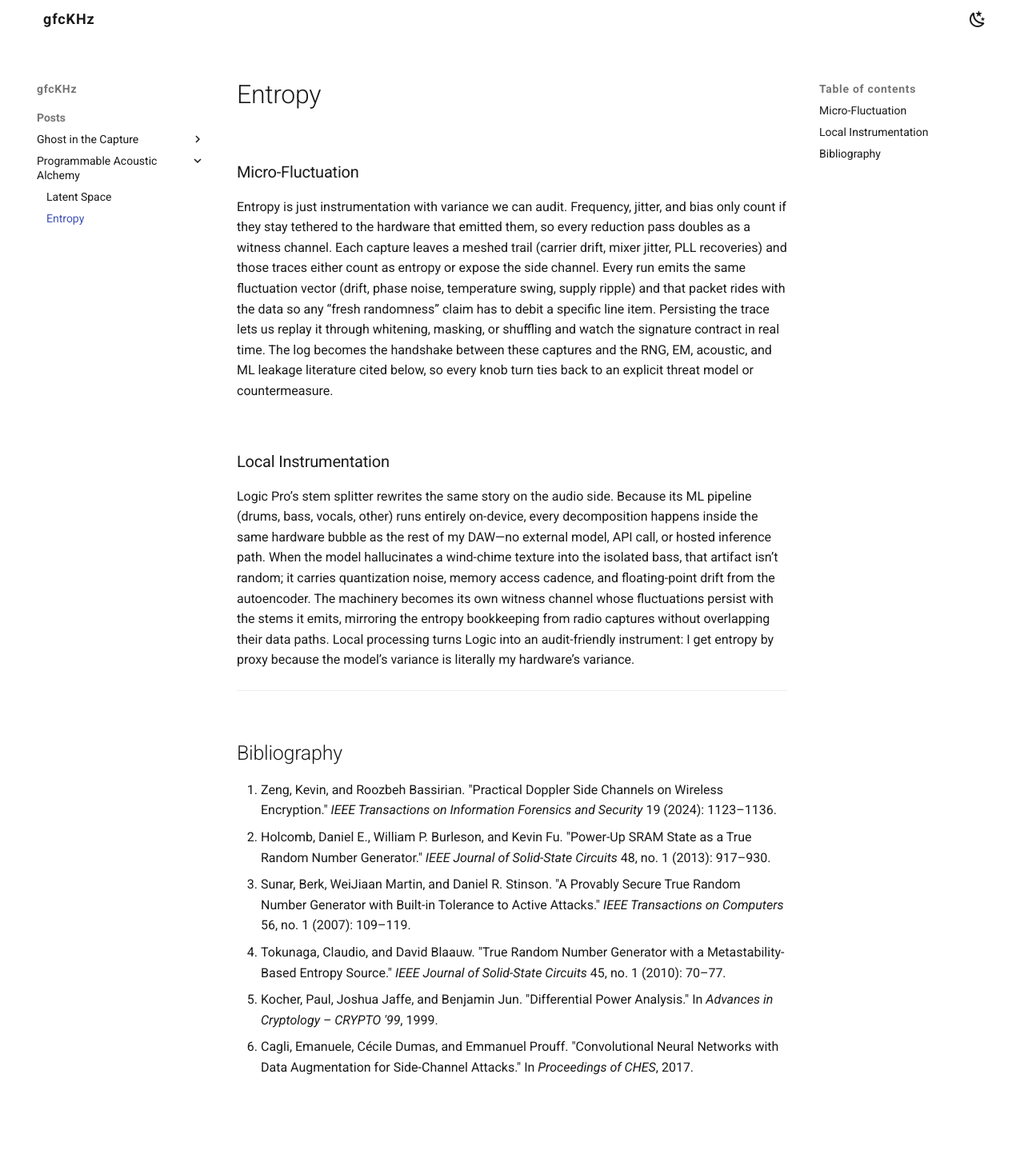
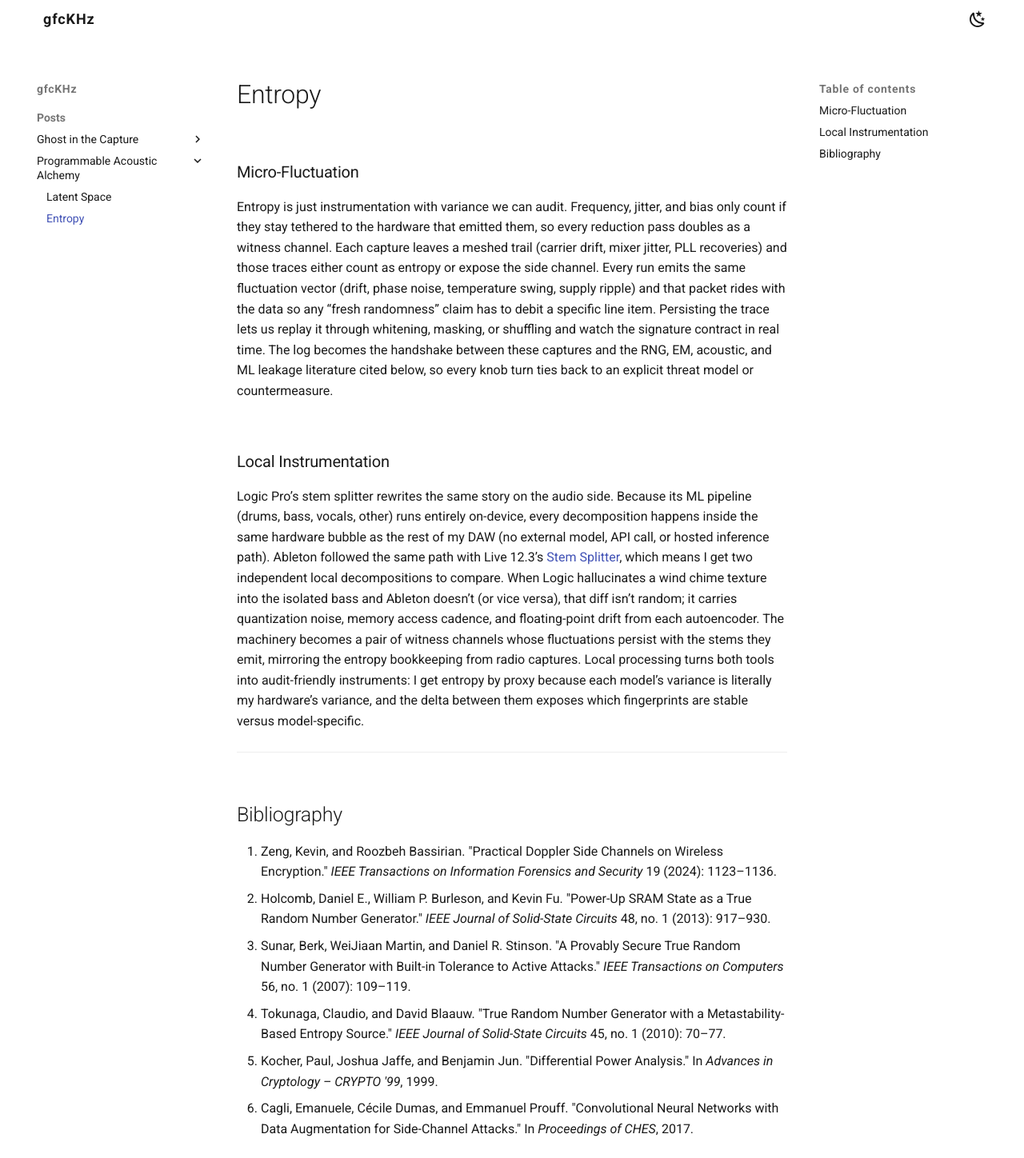
Before and after one commit to gfcKHz/gfcKHz.github.io, an MkDocs documentation site: the page built from docs/posts/entropy.md, in a window 1280 px wide. Shown: the whole page at 80% size. Built offline with MkDocs 1.6.1 and Material for MkDocs 9.7.7, drawn with Linux system fonts in a browser that asks for light colours; some web fonts are replaced; before the commit the page ends 1372 px from its top, so only the background shows below that.

Commit message:
Reframing

```diff
--- a/docs/posts/entropy.md
+++ b/docs/posts/entropy.md
@@ -10,7 +10,7 @@ Entropy is just instrumentation with variance we can audit. Frequency, jitter, a
 
 ### Local Instrumentation
 
-Logic Pro’s stem splitter rewrites the same story on the audio side. Because its ML pipeline (drums, bass, vocals, other) runs entirely on-device, every decomposition happens inside the same hardware bubble as the rest of my DAW—no external model, API call, or hosted inference path. When the model hallucinates a wind-chime texture into the isolated bass, that artifact isn’t random; it carries quantization noise, memory access cadence, and floating-point drift from the autoencoder. The machinery becomes its own witness channel whose fluctuations persist with the stems it emits, mirroring the entropy bookkeeping from radio captures without overlapping their data paths. Local processing turns Logic into an audit-friendly instrument: I get entropy by proxy because the model’s variance is literally my hardware’s variance.
+Logic Pro’s stem splitter rewrites the same story on the audio side. Because its ML pipeline (drums, bass, vocals, other) runs entirely on-device, every decomposition happens inside the same hardware bubble as the rest of my DAW (no external model, API call, or hosted inference path). Ableton followed the same path with Live 12.3’s [Stem Splitter](https://www.ableton.com/en/blog/live-12-3-is-coming/), which means I get two independent local decompositions to compare. When Logic hallucinates a wind chime texture into the isolated bass and Ableton doesn’t (or vice versa), that diff isn’t random; it carries quantization noise, memory access cadence, and floating-point drift from each autoencoder. The machinery becomes a pair of witness channels whose fluctuations persist with the stems they emit, mirroring the entropy bookkeeping from radio captures. Local processing turns both tools into audit-friendly instruments: I get entropy by proxy because each model’s variance is literally my hardware’s variance, and the delta between them exposes which fingerprints are stable versus model-specific.
 
 ---
 
```
